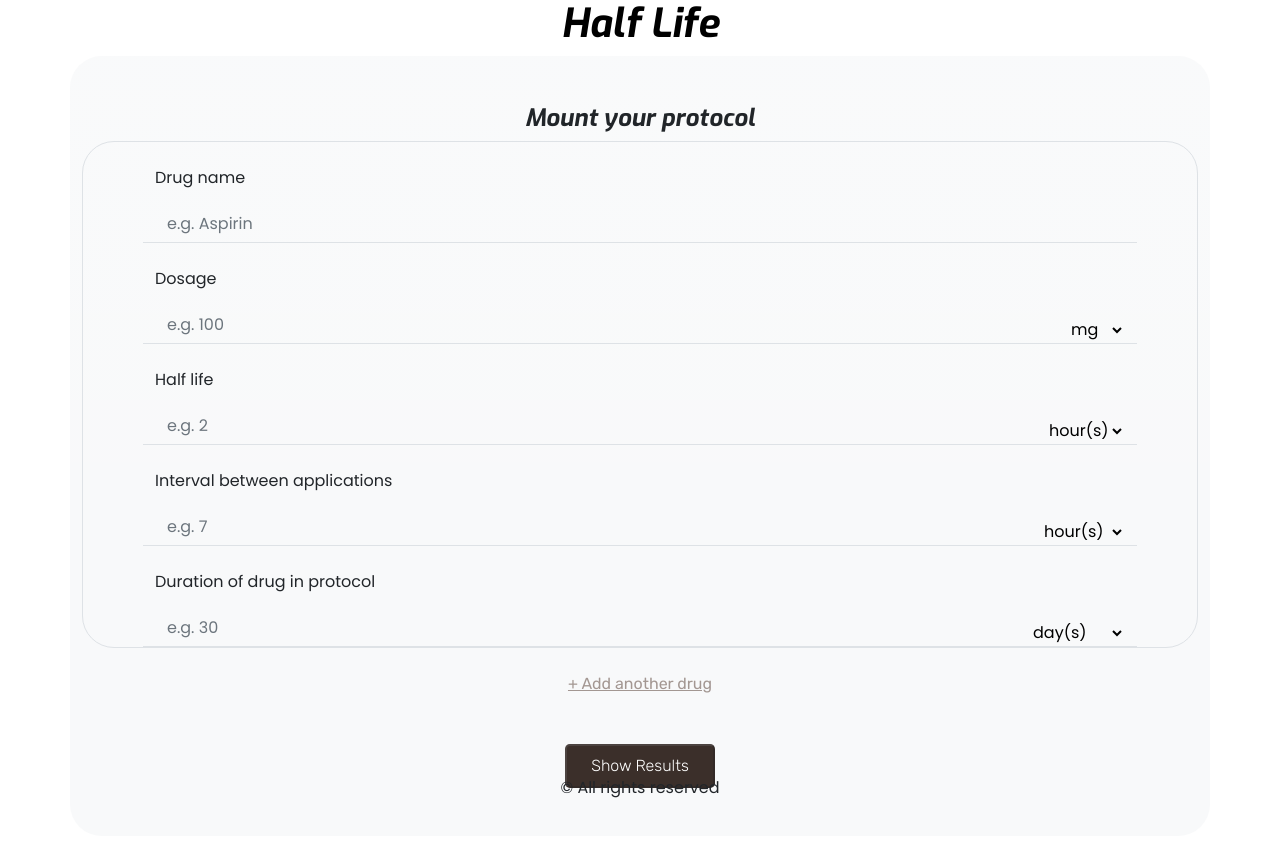
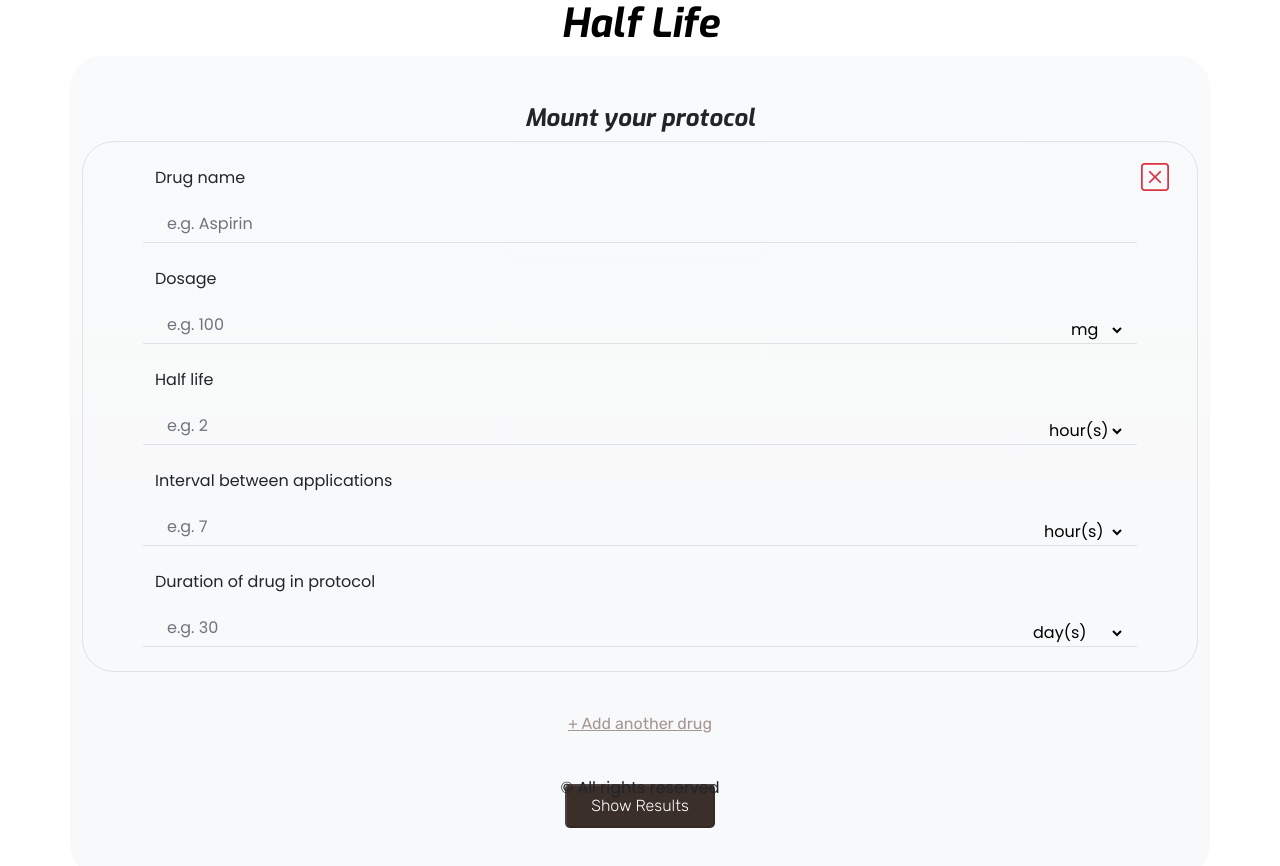
Before and after one commit to MarceloCFerraz/HalfLife, an Angular app: page /home in a window 1280 px wide. Shown: the top 866 px of the page. Built offline with nearby package versions, Linux system fonts and the light colour scheme.

Commit message:
added delete drug button; added spacing between drugs; implemented a method to create a new default blank drug to enhance code reutilization

```diff
--- a/src/app/Pages/home/home.component.css
+++ b/src/app/Pages/home/home.component.css
@@ -21,6 +21,10 @@ a {
     color: rgb(163, 151, 146);
 }
 
+i {
+    cursor: pointer;
+}
+
 button {
     background-color: rgb(59, 47, 42);
     color: white;
--- a/src/app/Pages/home/home.component.html
+++ b/src/app/Pages/home/home.component.html
@@ -9,14 +9,24 @@
     >
         <ng-container formArrayName="drugs">
             <ng-container
-                class="py-5"
                 *ngFor="let drugForm of drugs.controls; let i = index"
             >
                 <div
                     class="container border border-dark-subtle rounded-5"
                     [formGroupName]="i"
                 >
-                    <div class="form-group row pt-4 ms-5 me-5 text-start">
+                    <div class="col justify-content-end text-end">
+                        <div class="position-relative">
+                            <div class="col position-absolute end-0 pt-3 pe-3">
+                                <i
+                                    (click)="deleteDrug(i)"
+                                    class="bi bi-x-square fs-3 text-danger"
+                                ></i>
+                            </div>
+                        </div>
+                    </div>
+
+                    <div class="form-group row pt-4 mx-5 text-start">
                         <p class="subtitles">
                             <label for="drug-name">Drug name</label>
                         </p>
@@ -37,7 +47,7 @@
                         </div>
                     </div>
 
-                    <div class="form-group row pt-4 ms-5 me-5 text-start">
+                    <div class="form-group row pt-4 mx-5 text-start">
                         <p class="subtitles">
                             <label for="drug-name">Dosage</label>
                         </p>
@@ -65,7 +75,7 @@
                         </div>
                     </div>
 
-                    <div class="form-group row pt-4 ms-5 me-5 text-start">
+                    <div class="form-group row pt-4 mx-5 text-start">
                         <p class="subtitles">
                             <label for="drug-name">Half life</label>
                         </p>
@@ -92,7 +102,7 @@
                         </div>
                     </div>
 
-                    <div class="form-group row pt-4 ms-5 me-5 text-start">
+                    <div class="form-group row pt-4 mx-5 text-start">
                         <p class="subtitles">
                             <label for="drug-name"
                                 >Interval between applications</label
@@ -124,7 +134,7 @@
                         </div>
                     </div>
 
-                    <div class="form-group row pt-4 ms-5 me-5 text-start">
+                    <div class="form-group row py-4 mx-5 text-start">
                         <p class="subtitles">
                             <label for="drug-name"
                                 >Duration of drug in protocol</label
@@ -154,6 +164,7 @@
                         </div>
                     </div>
                 </div>
+                <div class="py-2"></div>
             </ng-container>
         </ng-container>
 
--- a/src/app/Pages/home/home.component.ts
+++ b/src/app/Pages/home/home.component.ts
@@ -12,12 +12,7 @@ import { Router } from "@angular/router";
 })
 export class HomeComponent implements OnInit {
     protocolForm!: FormGroup;
-    drug!: Drug;
-    protocol!: Protocol;
 
-    /**
-     *
-     */
     constructor(
         private _service: ProtocolService,
         private _formBuilder: FormBuilder,
@@ -27,20 +22,7 @@ export class HomeComponent implements OnInit {
     ngOnInit(): void {
         this.protocolForm = this._formBuilder.group({
             drugs: this._formBuilder.array([
-                this._formBuilder.group({
-                    name: ["", [Validators.required]],
-                    dosage: ["", [Validators.required]],
-                    dosage_measure: ["mg", [Validators.required]],
-                    halflife: ["", [Validators.required]],
-                    halflife_measure: ["hour(s)", [Validators.required]],
-                    application_interval: ["", [Validators.required]],
-                    application_interval_measure: [
-                        "hour(s)",
-                        [Validators.required],
-                    ],
-                    duration: ["", [Validators.required]],
-                    duration_measure: ["day(s)", [Validators.required]],
-                }),
+                this._formBuilder.group(this.generateNewDrug()),
             ]),
         });
     }
@@ -50,7 +32,17 @@ export class HomeComponent implements OnInit {
     }
 
     addDrug() {
-        const drugForm = this._formBuilder.group({
+        const drugForm = this._formBuilder.group(this.generateNewDrug());
+
+        this.drugs.push(drugForm);
+    }
+
+    deleteDrug(drugIndex: number) {
+        this.drugs.removeAt(drugIndex);
+    }
+
+    private generateNewDrug() {
+        return {
             name: ["", [Validators.required]],
             dosage: ["", [Validators.required]],
             dosage_measure: ["mg", [Validators.required]],
@@ -60,15 +52,14 @@ export class HomeComponent implements OnInit {
             application_interval_measure: ["hour(s)", [Validators.required]],
             duration: ["", [Validators.required]],
             duration_measure: ["day(s)", [Validators.required]],
-        });
-
-        this.drugs.push(drugForm);
+        };
     }
 
     ShowResult() {
         if (this.protocolForm.valid) {
-            this.drug = this.protocolForm.getRawValue() as Drug;
-            console.table(this.drug);
+            const protocol: Protocol =
+                this.protocolForm.getRawValue() as Protocol;
+            console.table(protocol.drugs);
         }
     }
 }
```
